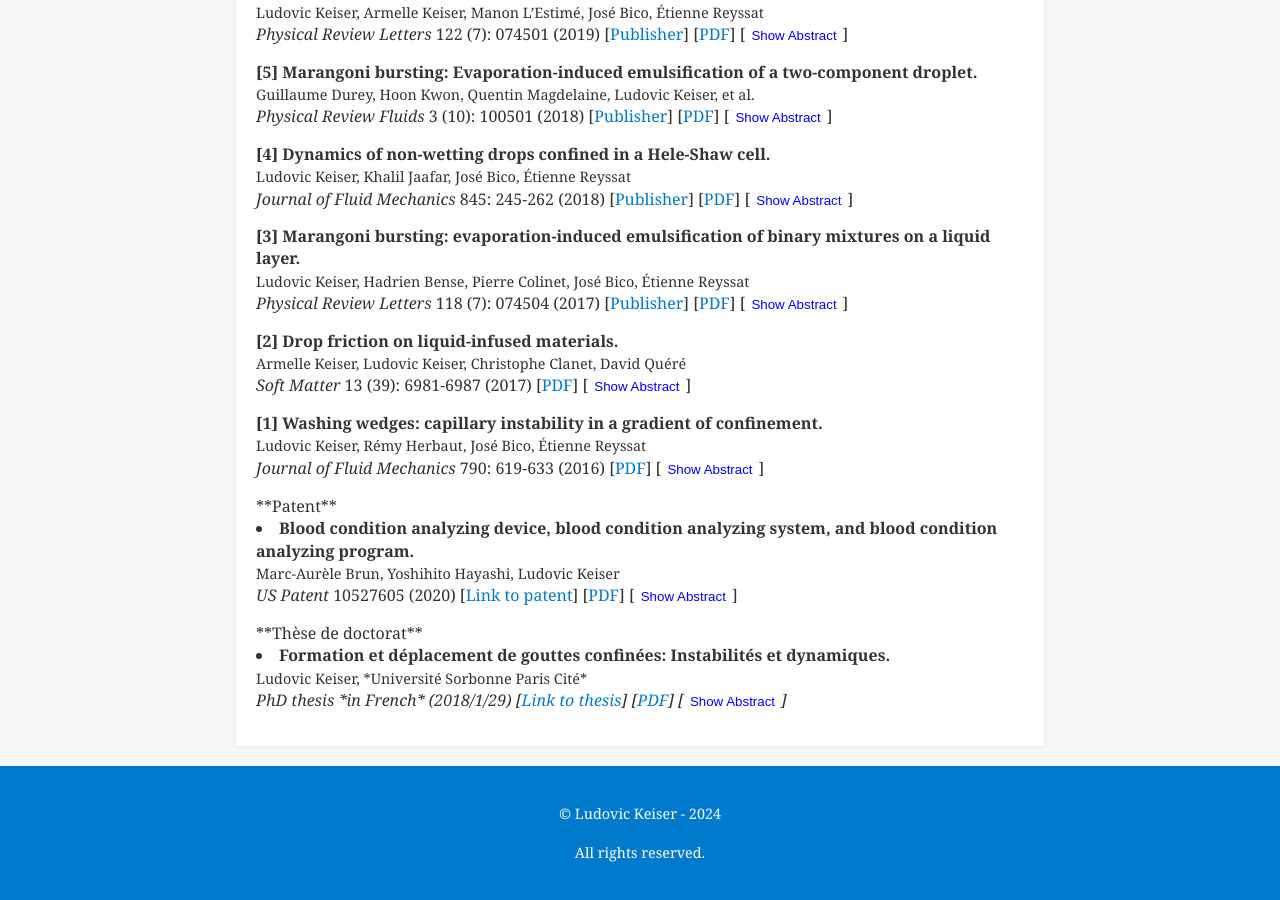
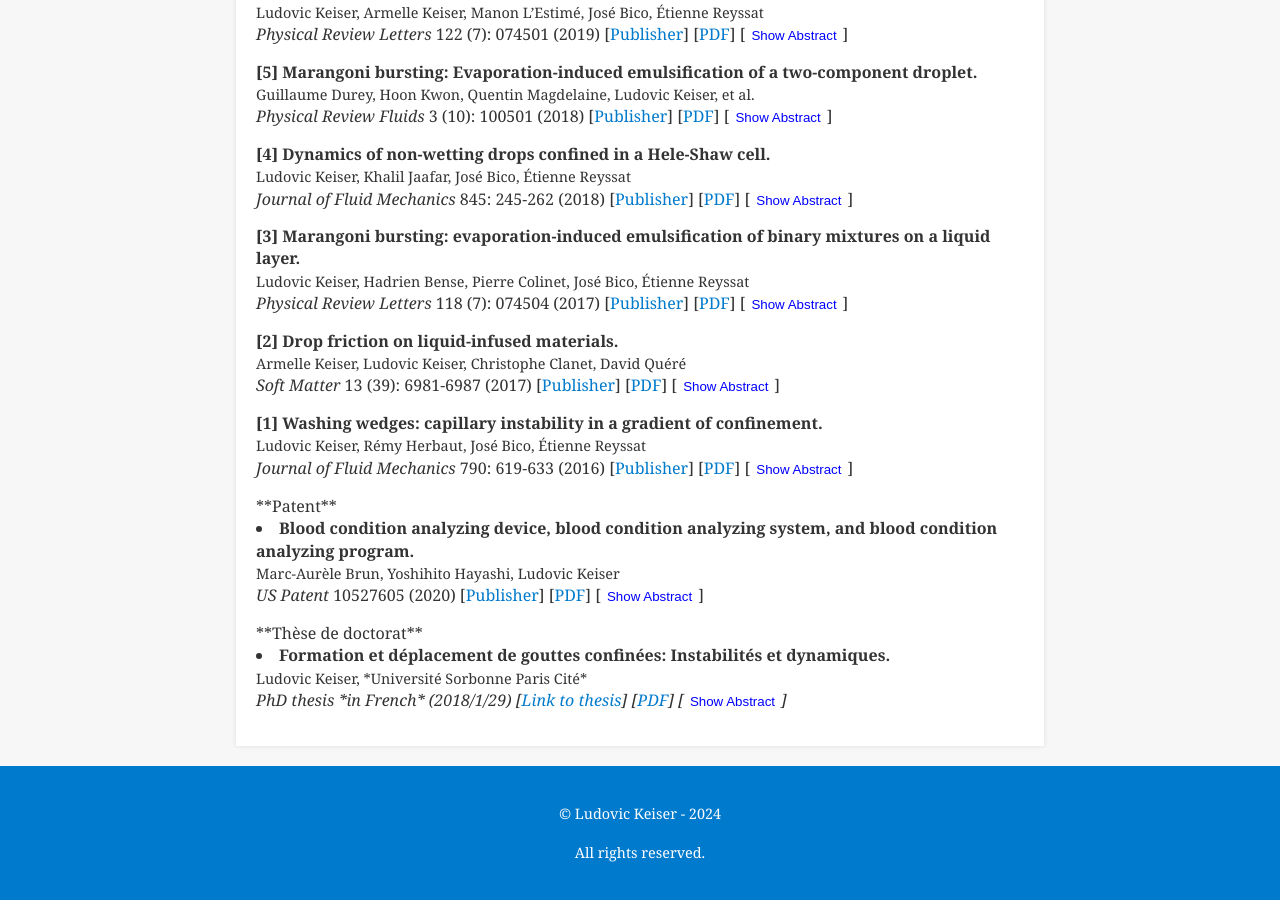
Before and after one commit to Keiser-sci/keiser-sci.github.io, a Jekyll site: the page built from publications.md, in a window 1280 px wide and 900 px high, scrolled down 1432 px. Built offline with Jekyll 4.4.1, drawn with Linux system fonts in a browser that asks for light colours.

Commit message:
Update publications.md

```diff
--- a/publications.md
+++ b/publications.md
@@ -180,7 +180,8 @@ title: "Publications"
     <strong>[2] Drop friction on liquid-infused materials.</strong><br>
     <span style="font-size: 0.9em;">Armelle Keiser, Ludovic Keiser, Christophe Clanet, David Quéré</span><br>
     <em>Soft Matter</em> 13 (39): 6981-6987 (2017)
-    [<a href="https://doi.org/10.1039/C7SM01226H">PDF</a>]
+    [<a href="https://doi.org/10.1039/C7SM01226H">Publisher</a>]
+    [<a href="publications/Keiser2017_Soft_Matter.pdf">PDF</a>]
     [<button onclick="toggleAbstract('abstract2')" style="background:none; color:blue; border:none; cursor:pointer;">Show Abstract</button>]
     <div id="abstract2" style="display:none; margin-top: 10px; font-size: 0.9em;">
         <strong>Abstract:</strong> We discuss in this paper the nature of the friction generated as a drop glides on a textured material infused by another liquid. Different regimes are found, depending on the viscosities of both liquids. While a viscous drop simply obeys a Stokes-type friction, the force opposing a drop moving on a viscous substrate becomes non-linear in velocity. A liquid on an infused material is surrounded by a meniscus, and this specific feature is proposed to be responsible for the special frictions observed on both adhesive and non-adhesive substrates.
@@ -191,7 +192,8 @@ title: "Publications"
     <strong>[1] Washing wedges: capillary instability in a gradient of confinement.</strong><br>
     <span style="font-size: 0.9em;">Ludovic Keiser, Rémy Herbaut, José Bico, Étienne Reyssat</span><br>
     <em>Journal of Fluid Mechanics</em> 790: 619-633 (2016)
-    [<a href="https://doi.org/10.1017/jfm.2016.1">PDF</a>]
+    [<a href="https://doi.org/10.1017/jfm.2016.1">Publisher</a>]
+    [<a href="publications/Keiser2016_JFM.pdf">PDF</a>]
     [<button onclick="toggleAbstract('abstract1')" style="background:none; color:blue; border:none; cursor:pointer;">Show Abstract</button>]
     <div id="abstract1" style="display:none; margin-top: 10px; font-size: 0.9em;">
         <strong>Abstract:</strong> We present experimental results on the extraction of oil trapped in the confined region of a wedge. Upon addition of a more wetting liquid, we observe that oil fingers develop into this extracting liquid. The fingers eventually pinch off and form droplets that are driven away from the apex of the wedge by surface tension along the gradient of confinement. During an experiment, we observe that the size of the expelled oil droplets decreases as the unstable front recedes towards the wedge. We show how this size can be predicted from a linear stability analysis reminiscent of the classical Saffman–Taylor instability. However, the standard balance of capillary and bulk viscous dissipation does not account for the dynamics found in our experiments, leaving as an open question the detailed theoretical description of the instability.
@@ -206,7 +208,7 @@ title: "Publications"
     <strong>Blood condition analyzing device, blood condition analyzing system, and blood condition analyzing program.</strong><br>
     <span style="font-size: 0.9em;">Marc-Aurèle Brun, Yoshihito Hayashi, Ludovic Keiser</span><br>
     <em>US Patent</em> 10527605 (2020)
-    [<a href="https://patents.google.com/patent/US10527605B2/en">Link to patent</a>]
+    [<a href="https://patents.google.com/patent/US10527605B2/en">Publisher</a>]
     [<a href="publications/Keiser2020_USPatent.pdf">PDF</a>]
     [<button onclick="toggleAbstract('abstractPatent')" style="background:none; color:blue; border:none; cursor:pointer;">Show Abstract</button>]
     <div id="abstractPatent" style="display:none; margin-top: 10px; font-size: 0.9em;">
```
